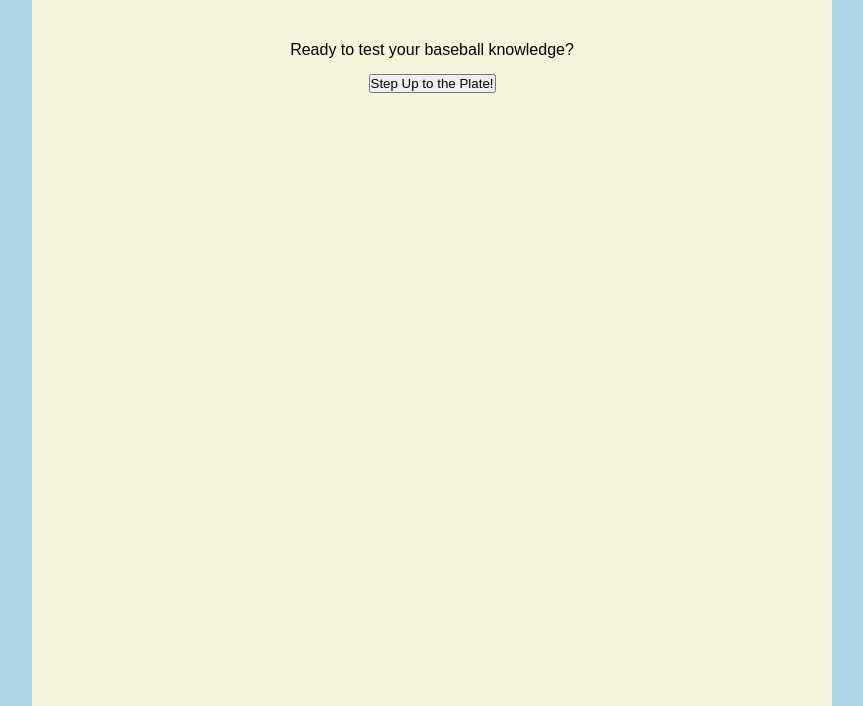
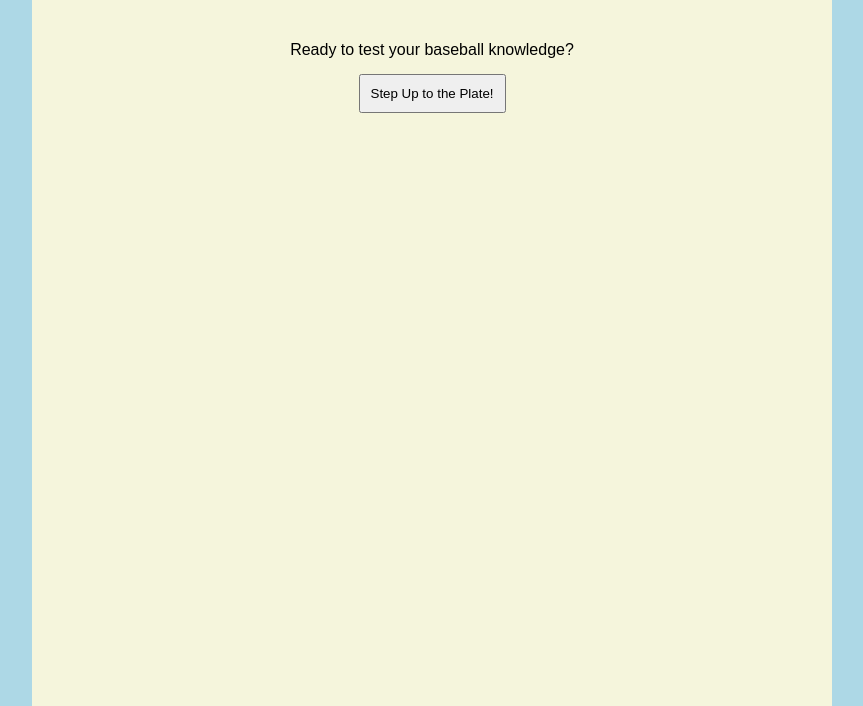
Before and after one commit to beccasiegal/baseball-quiz, a plain HTML site: page index.html in a window 1280 px wide. Shown: the part 94-800 px from the top of the page, without its empty margins (208-1071 px from the left). Drawn offline with nearby package versions, Linux system fonts and the light colour scheme; a web font is replaced by a local one.

Commit message:
Update style.css

```diff
--- a/style.css
+++ b/style.css
@@ -30,7 +30,7 @@ header {
   flex-direction: column;
   margin: 0 auto;
   text-align: center;
- min-height: 100vh;
+  min-height: 100vh;
 }
 img {
   display: block;
@@ -38,5 +38,6 @@ img {
   margin-right: auto;
   width: 50%;
 }
-.button{
-    padding: 10px;
+button {
+  padding: 10px;
+}
```
